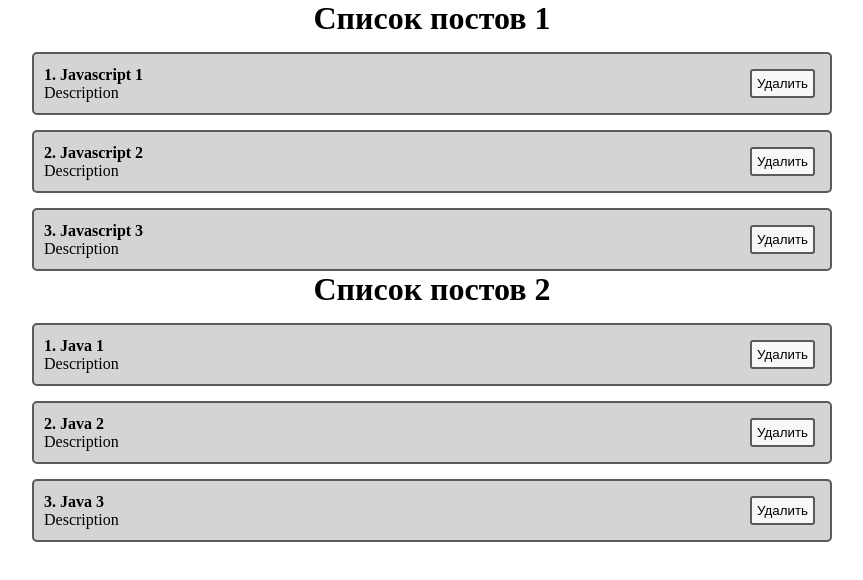
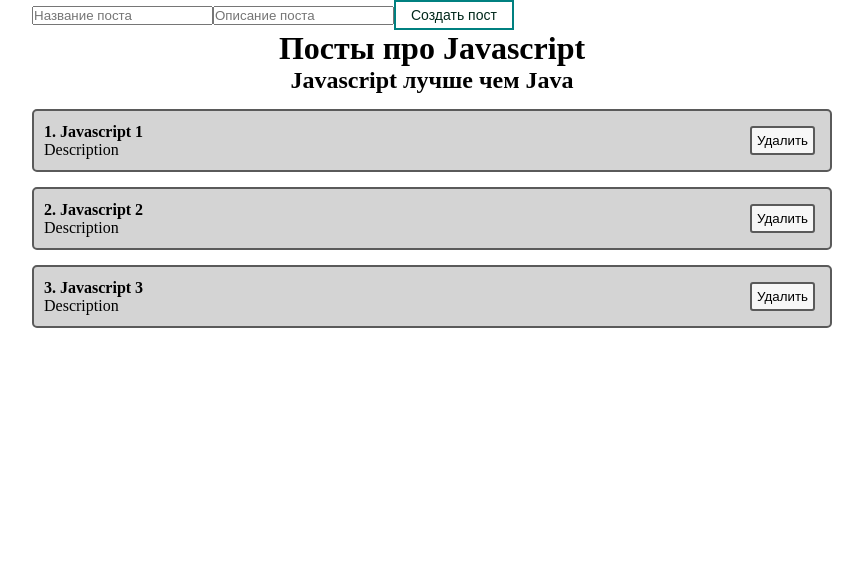
Before and after one commit to maximmorenko/React_conspect, a React (Create React App) app in the folder my-app/: page / in a window 1280 px wide. Shown: the top 580 px of the page, without its empty margins (208-1071 px from the left). Built offline with nearby package versions, Linux system fonts and the light colour scheme.

Commit message:
генерируем уникальный класс кнопке

```diff
--- a/my-app/src/App.js
+++ b/my-app/src/App.js
@@ -7,6 +7,7 @@ import './style/App.css';
 //import ChangeStateInput from './components/ChangeStateInput_Func';
 //import PostItem from './components/PostItem';
 import PostList from "./components/PostList";
+import MyButton from "./components/UI/button/MyButton"
 
 function App() {
    // Для передачи массива постов использдуем схему с деструктуризацие хука юзстейт
@@ -15,11 +16,6 @@ function App() {
     {id: 1, title: 'Javascript 1', body: 'Description'},
     {id: 2, title: 'Javascript 2', body: 'Description'},
     {id: 3, title: 'Javascript 3', body: 'Description'}
-  ]);
-  const [arrPosts2, setPosts2] = useState([
-    {id: 1, title: 'Java 1', body: 'Description'},
-    {id: 2, title: 'Java 2', body: 'Description'},
-    {id: 3, title: 'Java 3', body: 'Description'}
   ]);
   return (
     <div className="App">
@@ -30,8 +26,12 @@ function App() {
       {/* <ChangeStateInput /> */}
       {/* прописываем пропсы которые будем передавать */}
       {/* <PostItem post={{id: 1, tittle: 'Javascript', body: 'Description'}}/>  */}
-      <PostList arrPosts={arrPosts} title='Список постов 1'/>
-      <PostList arrPosts={arrPosts2} title='Список постов 2'/>
+      <form>
+        <input type='text' placeholder='Название поста'/>
+        <input type='text' placeholder='Описание поста'/>
+        <MyButton>Создать пост</MyButton>
+      </form>
+      <PostList arrPosts={arrPosts} title='Посты про Javascript' desc='Javascript лучше чем Java'/>
     </div>
   );
 }
--- a/my-app/src/components/PostList.jsx
+++ b/my-app/src/components/PostList.jsx
@@ -1,12 +1,15 @@
 import React, {useState} from "react";
 import PostItem from './PostItem';
 
-const PostList = ({arrPosts, title}) => {
+const PostList = ({arrPosts, title, desc}) => {
     return (
         <div>
             <h1 style={{textAlign: 'center'}}>
                 {title}
             </h1>
+            <h2 style={{textAlign: 'center'}}>
+                {desc}
+            </h2>
             {arrPosts.map(post =>
                 // Для каждого поста мы отрисовываем постайтем и как пропс передаем туда объект
                 // важно использовать ключ для айди а не индекс, так как индекс может измениться в массиве, а ключ нет
--- /dev/null
+++ b/my-app/src/components/UI/button/MyButton.jsx
@@ -0,0 +1,16 @@
+import React from 'react';
+// импортируем стиль как объект
+import classes from './MyButton.module.css'
+
+function MyButton(props) {
+    return (
+        // получаем стиль как свойство объекта
+        <button className={classes.myBtn}>
+            {props.children}
+        </button>
+        // так как реакт не знает куда вкладывать элементы, ему нужно указать это место
+        // для этого есть специальный пропс children
+    );
+}
+
+export default MyButton;
--- /dev/null
+++ b/my-app/src/components/UI/button/MyButton.module.css
@@ -0,0 +1,12 @@
+/* css модуль позволяет генерировать уникальные цсс классы (проверяем в инспекторе)*/
+
+.myBtn {
+    padding: 5px 15px;
+    color: rgb(0, 40, 27);
+    font-size: 14px;
+    /* фон прозрачный */
+    background-color: transparent;
+    /* solid - сплошной контур */
+    border: 2px solid teal;
+    cursor: pointer;
+}
```
Also changed, not shown: 1 other file (tests, documents, lock files or other folders).
